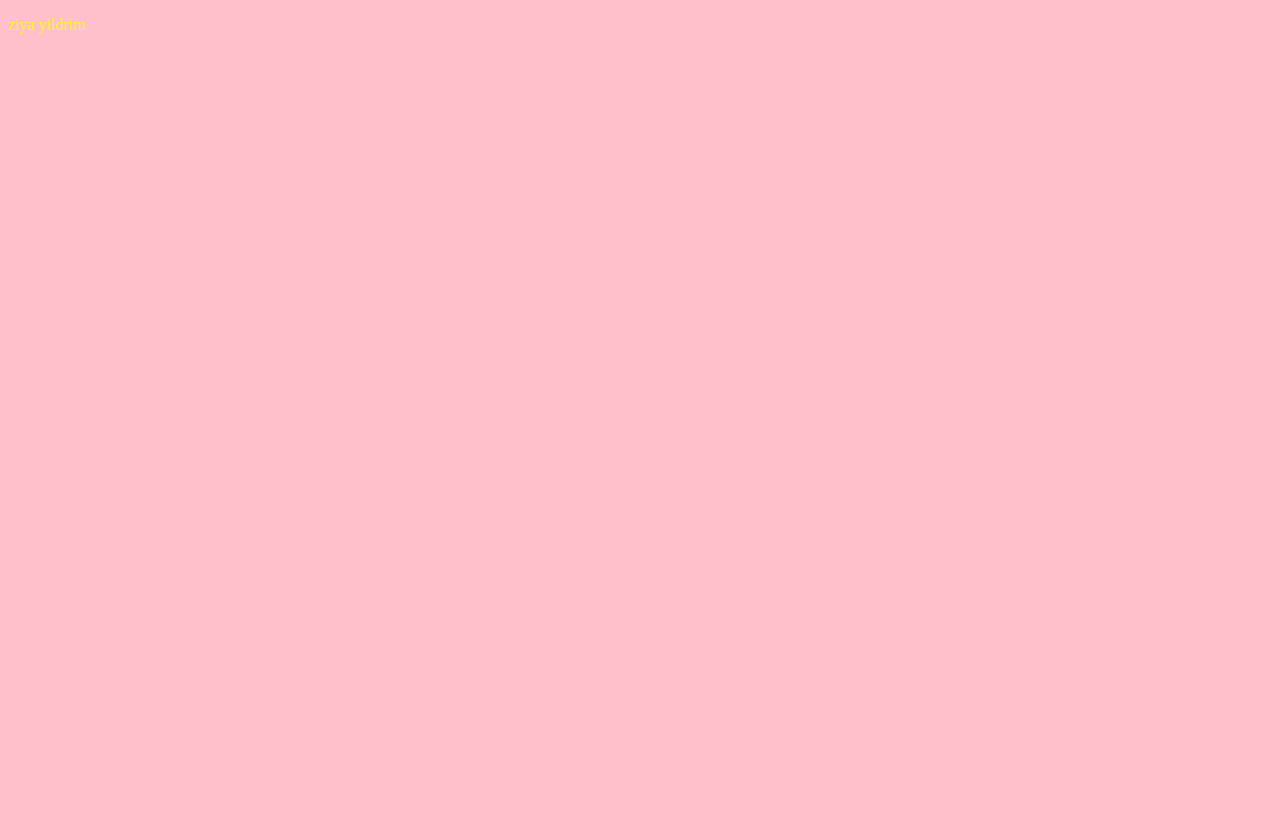
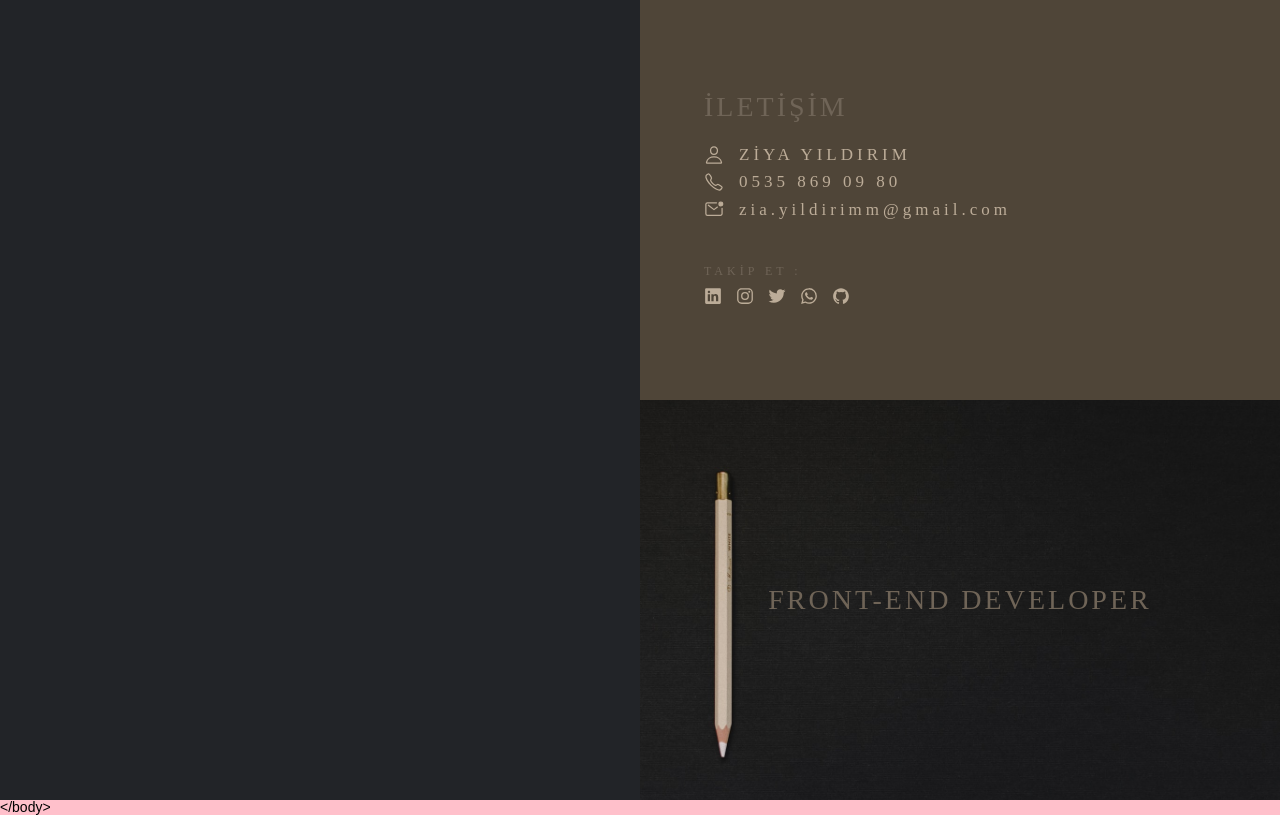
Before and after one commit to yildirimzia/My-site-project, a website built with webpack: page template/index.html in a window 1280 px wide. Built offline with nearby package versions, Linux system fonts and the light colour scheme.

Commit message:
right col and bottom col cdd added

```diff
--- /dev/null
+++ b/src/scss/reset.scss
@@ -0,0 +1,163 @@
+html,
+body,
+div,
+span,
+applet,
+object,
+iframe,
+h1,
+h2,
+h3,
+h4,
+h5,
+h6,
+p,
+blockquote,
+pre,
+a,
+abbr,
+acronym,
+address,
+big,
+cite,
+code,
+del,
+dfn,
+em,
+img,
+ins,
+kbd,
+q,
+s,
+samp,
+small,
+strike,
+strong,
+sub,
+sup,
+tt,
+var,
+b,
+u,
+i,
+center,
+dl,
+dt,
+dd,
+ol,
+ul,
+li,
+fieldset,
+form,
+label,
+legend,
+table,
+caption,
+tbody,
+tfoot,
+thead,
+tr,
+th,
+td,
+article,
+aside,
+canvas,
+details,
+embed,
+figure,
+figcaption,
+footer,
+header,
+hgroup,
+menu,
+nav,
+output,
+ruby,
+section,
+summary,
+time,
+mark,
+audio,
+video {
+    margin: 0;
+    padding: 0;
+    border: 0;
+    font-size: 100%;
+    font: inherit;
+    vertical-align: baseline;
+}
+/* HTML5 display-role reset for older browsers */
+
+article,
+aside,
+details,
+figcaption,
+figure,
+footer,
+header,
+hgroup,
+menu,
+nav,
+section {
+    display: block;
+}
+blockquote,
+q {
+    quotes: none;
+}
+blockquote:before,
+blockquote:after,
+q:before,
+q:after {
+    content: '';
+    content: none;
+}
+blockquote footer:before,
+blockquote footer:after {
+    display: none;
+}
+body * {
+    -webkit-text-size-adjust: none;
+}
+.clear {
+    clear: both;
+    overflow: hidden;
+    height: 0px;
+    font-size: 0px;
+    display: block;
+}
+input:focus,
+select:focus,
+textarea:focus,
+button:focus {
+    outline: none;
+}
+input,
+textarea,
+select {
+    border-radius: 0;
+}
+a,
+a:link,
+a:visited,
+a:active,
+a:hover {
+    cursor: pointer;
+    outline: none;
+}
+ul {
+    list-style: none;
+}
+body {
+    font-family: 'Raleway', sans-serif;
+    font-weight: 400;
+    font-size: 14px;
+    line-height: 1;
+}
+h1 {
+    margin: 0;
+}
+
+button {
+    border: 0;
+}
--- a/src/scss/style.scss
+++ b/src/scss/style.scss
@@ -1,7 +1,117 @@
-body {
-	background-color:pink;
+@import "./reset.scss";
+@import "./variables.scss";
 
-	p {
-		color: yellow
+body,
+html {
+  background-color: pink;
+	height: 100vh;
+	font-family: Arial, Helvetica, sans-serif;
+
+  p {
+    color: yellow;
+  }
+}
+
+.box__content {
+  height: 100vh;
+  display: grid;
+  grid-template-columns: 2fr 1fr 1fr;
+  grid-template-rows: 1fr 1fr 2fr;
+  grid-template-areas:
+    "leftCol rightCol rightCol"
+    "leftCol rightCol rightCol"
+    "leftCol bottomCol bottomCol"
+    "leftCol bottomCol bottomCol";
+
+  &-left-col {
+    background-color: $leftBackground;
+    grid-area: leftCol;
 	}
+
+  &-right-col {
+    background-color: $rightBackground;
+		grid-area: rightCol;
+		display: flex;
+    align-items: center;
+
+		&-info {
+			margin-left: 10%;
+
+			h2 {
+				font-family: Poppins;
+				text-transform: uppercase;
+				font-size: 2em;
+				margin-bottom: 20px;
+				letter-spacing: 3px;
+				color: $titleColor;
+			}
+
+			ul li {
+				display: flex;
+				align-items: center;
+				line-height: 1.6;
+				color: $contentColor;
+
+				span {
+					text-indent: 15px;
+					font-size: 17px;
+					font-family: Poppins;
+					text-transform: uppercase;
+					letter-spacing: 4px;
+
+					&.mailName {
+						text-transform: inherit;
+					}
+				}
+			}
+
+
+			.social-media {
+				margin-top: 40px;
+				span {
+					font-family: Poppins;
+					text-transform: uppercase;
+					letter-spacing: 4px;
+					font-size: 12px;
+					color: $followTextColor;
+				}
+
+				.social-media-icon {
+					margin-top: 10px;
+					a{
+						padding-right: 10px;
+						color: $contentColor;
+
+						ion-icon {
+							font-size: 18px;
+						}
+					}
+				}
+			}
+
+			ion-icon {
+				font-size: 20px;
+			}
+		}
+	}
+
+  &-bottom-col {
+    background-color: green;
+		grid-area: bottomCol;
+		background: url('/src/assets/kalem.jpeg');
+		background-repeat: no-repeat;
+		background-size: cover;
+		background-position: center;
+		display: flex;
+		justify-content: center;
+		align-items: center;
+
+		h1 {
+			font-family: Poppins;
+				text-transform: uppercase;
+				font-size: 2em;
+				letter-spacing: 3px;
+				color: $titleColor;
+		}
+  }
 }
--- /dev/null
+++ b/src/scss/variables.scss
@@ -0,0 +1,9 @@
+
+//RightCol - Color
+$rightBackground : #4f4538;
+$titleColor : #6f6457;
+$contentColor: #bcac98;
+$followTextColor: #6f6457;
+
+//LeftCol - Color
+$leftBackground: #222428;
--- a/template/index.html
+++ b/template/index.html
@@ -1,11 +1,61 @@
 <!DOCTYPE html>
-<html lang="en">
+<html lang="tr">
+
 <head>
 	<meta charset="UTF-8">
 	<meta name="viewport" content="width=device-width, initial-scale=1.0">
 	<title><%= htmlWebpackPlugin.options.title %></title>
 </head>
+
 <body>
-	<p>ziya yildrim</p>
+	<p style="display: none;">s</p>
+
+
+	<div class="box__content">
+		<div class="box__content-left-col">
+
+		</div>
+		<div class="box__content-right-col">
+			<div class="box__content-right-col-info">
+				<h2>İletişim</h2>
+
+				<ul>
+					<li>
+						<ion-icon name="person-outline"></ion-icon>
+						<span>Ziya Yıldırım</span>
+					</li>
+					<li>
+						<ion-icon name="call-outline"></ion-icon>
+						<span>0535 869 09 80</span>
+					</li>
+					<li>
+						<ion-icon name="mail-unread-outline"></ion-icon>
+						<span class="mailName">zia.yildirimm@gmail.com</span>
+					</li>
+				</ul>
+
+				<div class="social-media">
+					<span>Takip Et :</span>
+
+					<div class="social-media-icon">
+					<a href=""><ion-icon name="logo-linkedin"></ion-icon></a>
+					<a href=""><ion-icon name="logo-instagram"></ion-icon></a>
+					<a href="">	<ion-icon name="logo-twitter"></ion-icon></a>
+					<a href="">	<ion-icon name="logo-whatsapp"></ion-icon></a>
+					<a href=""><ion-icon name="logo-github"></ion-icon></a>
+					</div>
+				</div>
+			</div>
+		</div>
+		<div class="box__content-bottom-col">
+			<div class="box-content-bottom-col-info">
+				<h1>Front-end Developer</h1>
+			</div>
+		</div>
+	</div>
+
+	<script src="https://unpkg.com/ionicons@5.0.0/dist/ionicons.js"></script>
+
 </body>
+
 </html>
```
Also changed, not shown: dist/index.html, dist/styles.css, src/assets/kalem.jpeg (added).
